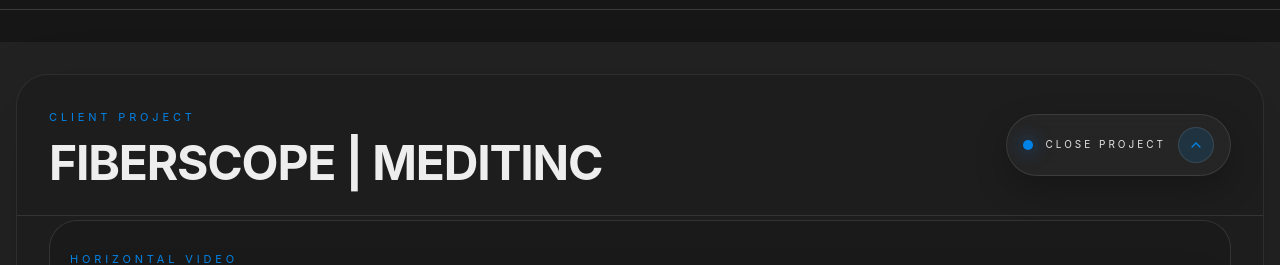
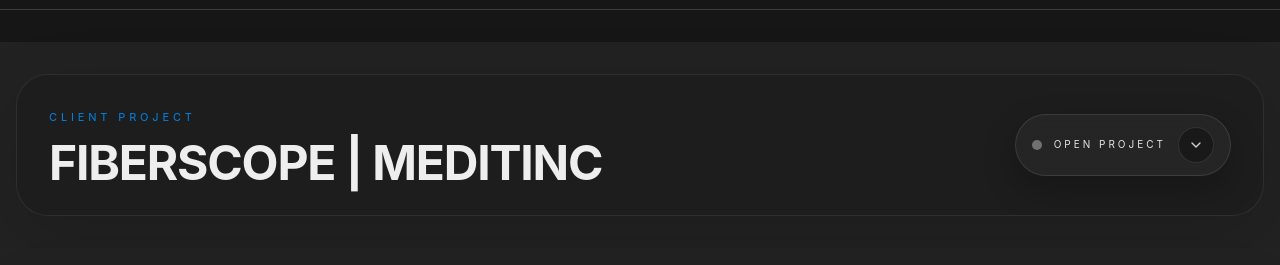
Before and after one commit to GraphX-Development/reeliqmedia, a React (Vite) app: page /portfolio in a window 1280 px wide. Shown: the part 1360-1625 px from the top of the page. Built offline with nearby package versions, Linux system fonts and the light colour scheme.

Commit message:
MANUS: allow independent portfolio blocks

```diff
--- a/src/pages/Portfolio.tsx
+++ b/src/pages/Portfolio.tsx
@@ -33,15 +33,12 @@
 };
 
 const YouTubeBadge = () => (
-  <div className="mt-4 inline-flex items-center gap-3 rounded-full border border-white/15 bg-black/55 px-4 py-2 shadow-lg backdrop-blur-sm">
+  <div className="mt-4 inline-flex items-center rounded-full border border-white/15 bg-black/55 px-3 py-2 shadow-lg backdrop-blur-sm">
     <span className="flex h-8 w-12 items-center justify-center rounded-[0.9rem] bg-[#ff0033] shadow-[0_0_24px_rgba(255,0,51,0.35)]">
       <span
         className="ml-0.5 block h-0 w-0 border-y-[7px] border-y-transparent border-l-[12px] border-l-white"
         aria-hidden="true"
       />
-    </span>
-    <span className="font-mono text-[10px] uppercase tracking-[0.35em] text-white/80">
-      Watch Short
     </span>
   </div>
 );
@@ -255,7 +252,7 @@
 );
 
 export default function Portfolio() {
-  const [openProject, setOpenProject] = useState("FIBERSCOPE | MEDITINC");
+  const [openProjects, setOpenProjects] = useState<string[]>([]);
 
   const featuredVideo = {
     title: "Supplement King Promo",
@@ -372,9 +369,13 @@
           <ProjectSection
             key={project.title}
             project={project}
-            isOpen={openProject === project.title}
+            isOpen={openProjects.includes(project.title)}
             onToggle={() =>
-              setOpenProject((current) => (current === project.title ? "" : project.title))
+              setOpenProjects((current) =>
+                current.includes(project.title)
+                  ? current.filter((title) => title !== project.title)
+                  : [...current, project.title]
+              )
             }
           />
         ))}
```
